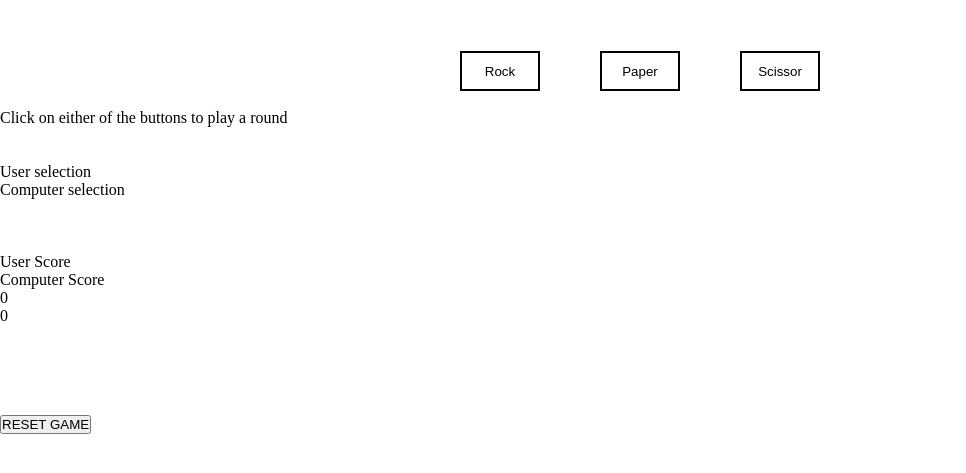
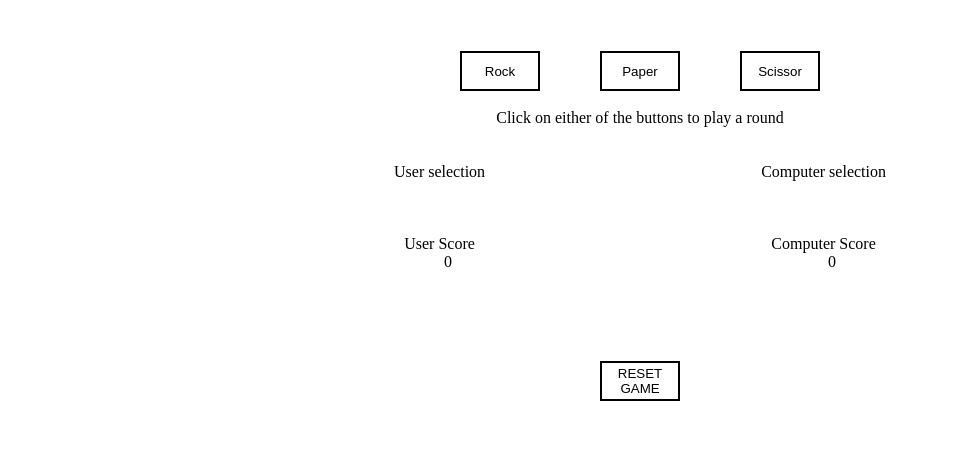
Before and after one commit to mr-tsrakasu/Rock_Paper_Scissor_Game, a plain HTML site: page index.html in a window 1280 px wide. Shown: the part 77-550 px from the top of the page, without its empty margins (0-966 px from the left). Drawn offline with Linux system fonts and the light colour scheme.

Commit message:
Modify CSS file to make a simpler UI

```diff
--- a/styles.css
+++ b/styles.css
@@ -74,3 +74,29 @@ h1 #paper {
 h1 #scissor {
     color: rgb(253, 27, 27);
 }
+
+.gameArea{
+    margin: 0 20%;
+    display: flex;
+    flex-direction: column;
+}
+
+.titleArea, .scoreArea, .gameText, .resetButton, .gameStart, .winnerText, .selection, .selectionArea{
+    display: flex;
+    justify-content: space-around;
+    align-items: center;
+}
+
+.reset{
+    background-color: white;
+    color: black;
+    border: 2px solid black;
+    width: 80px;
+    height: 40px;
+    transition-duration: 0.4s;
+}
+
+.reset:hover {
+    background-color: #000;  /* black */
+    color: white;
+}
```
